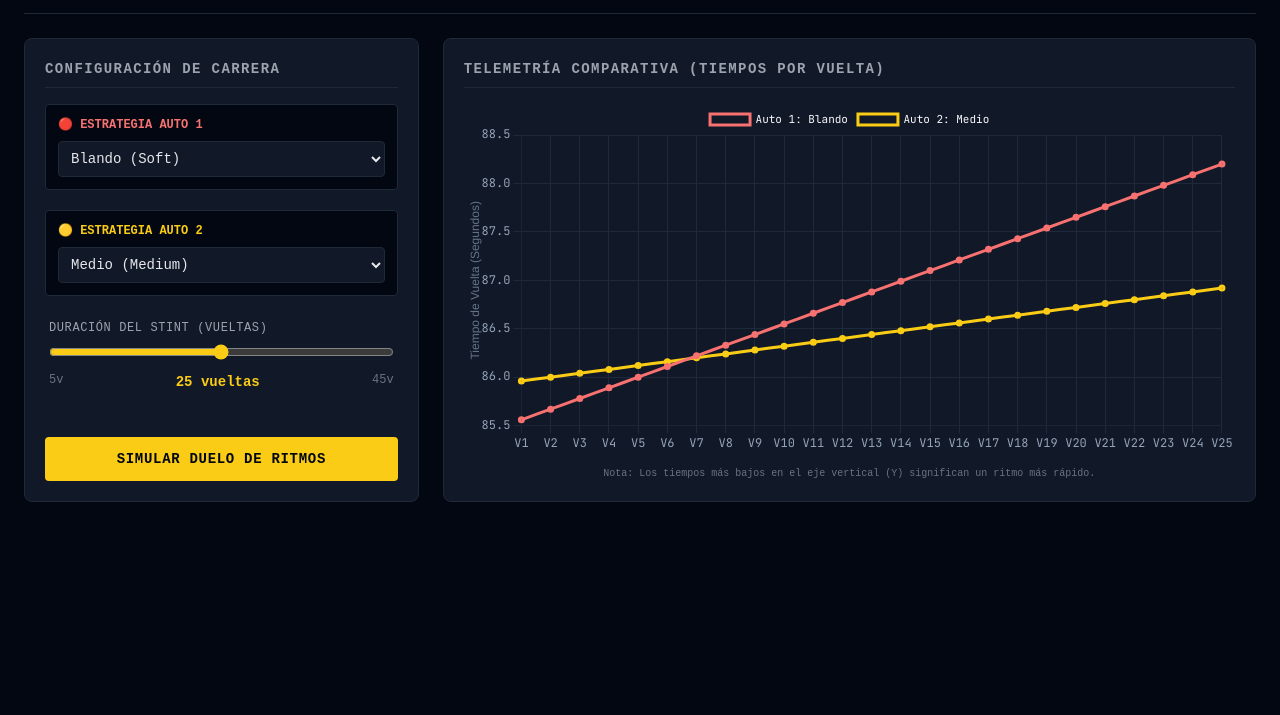
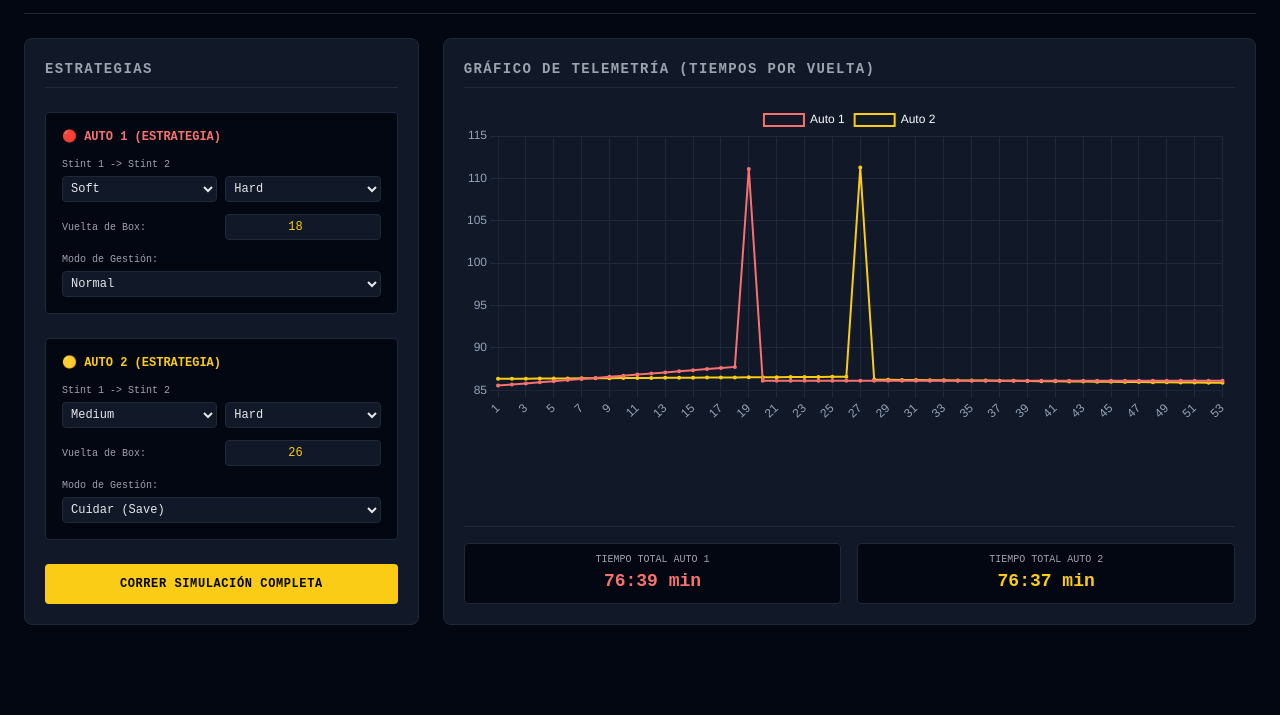
Before and after one commit to kmunozr1996/simulador-carreras, a plain HTML site: page index.html in a window 1280 px wide. Shown: the part 85-800 px from the top of the page. Drawn offline with nearby package versions, Linux system fonts and the light colour scheme.

Commit message:
Add files via upload

```diff
--- a/index.html
+++ b/index.html
@@ -3,7 +3,7 @@
 <head>
     <meta charset="UTF-8">
     <meta name="viewport" content="width=device-width, initial-scale=1.0">
-    <title>Pit Wall - Simulador de Estrategia</title>
+    <title>Pit Wall - Simulador de Estrategia Pro</title>
     <script src="https://cdn.tailwindcss.com"></script>
     <script src="https://cdn.jsdelivr.net/npm/chart.js"></script>
     <style>
@@ -15,61 +15,87 @@
 
     <header class="border-b border-gray-800 pb-4 mb-6 flex justify-between items-center">
         <div>
-            <h1 class="text-2xl font-bold tracking-wider text-yellow-400">🏎️ PIT WALL // STRATEGY ENGINE</h1>
-            <p class="text-xs text-gray-400">Modo: Comparación de Compuestos en Tiempo Real (Monza - 53 Vueltas)</p>
+            <h1 class="text-2xl font-bold tracking-wider text-yellow-400">🏎️ PIT WALL // ADVANCED STRATEGY ENGINE</h1>
+            <p class="text-xs text-gray-400">Simulación Total de Carrera (Monza - 53 Vueltas)</p>
         </div>
         <div class="bg-gray-900 px-4 py-2 rounded border border-gray-800 text-right">
-            <span class="text-xs block text-gray-500">ESTADO DEL SISTEMA</span>
-            <span class="text-emerald-400 font-bold text-xs">LIVE / MULTI-CAR_ONLINE</span>
+            <span class="text-xs block text-gray-500">CONTROL DE CLIMA GLOBAL</span>
+            <select id="weatherSelect" class="bg-transparent text-xs text-cyan-400 font-bold focus:outline-none cursor-pointer">
+                <option value="DRY" class="bg-gray-900 text-gray-100">☀️ Seco (Toda la carrera)</option>
+                <option value="RAIN_V20" class="bg-gray-900 text-gray-100">🌧️ Lluvia Ligera en Vuelta 20</option>
+                <option value="HEAVY_RAIN" class="bg-gray-900 text-gray-100">⛈️ Tormenta desde el Inicio</option>
+            </select>
         </div>
     </header>
 
     <div class="grid grid-cols-1 lg:grid-cols-3 gap-6">
 
         <div class="bg-gray-900 p-5 rounded-lg border border-gray-800 flex flex-col justify-between">
-            <div>
-                <h2 class="text-sm font-bold text-gray-400 uppercase tracking-widest mb-4 border-b border-gray-800 pb-2">Configuración de Carrera</h2>
+            <div class="space-y-6">
+                <h2 class="text-sm font-bold text-gray-400 uppercase tracking-widest border-b border-gray-800 pb-2">Estrategias</h2>
 
-                <div class="mb-5 bg-gray-950 p-3 rounded border border-gray-800">
-                    <label class="block text-xs font-bold text-red-400 uppercase mb-2">🔴 Estrategia Auto 1</label>
-                    <select id="tyreSelect1" class="w-full bg-gray-900 border border-gray-800 rounded p-2 text-sm text-gray-200 focus:outline-none focus:border-red-400">
-                        <option value="SOFT" selected>Blando (Soft)</option>
-                        <option value="MEDIUM">Medio (Medium)</option>
-                        <option value="HARD">Duro (Hard)</option>
-                    </select>
+                <div class="bg-gray-950 p-4 rounded border border-gray-800 space-y-3">
+                    <label class="block text-xs font-bold text-red-400 uppercase">🔴 AUTO 1 (Estrategia)</label>
+                    <div>
+                        <label class="text-[10px] text-gray-400 block">Stint 1 -> Stint 2</label>
+                        <div class="flex gap-2 mt-1">
+                            <select id="a1_tyre1" class="w-1/2 bg-gray-900 border border-gray-800 rounded p-1 text-xs text-gray-200"><option value="SOFT" selected>Soft</option><option value="MEDIUM">Medium</option><option value="HARD">Hard</option></select>
+                            <select id="a1_tyre2" class="w-1/2 bg-gray-900 border border-gray-800 rounded p-1 text-xs text-gray-200"><option value="SOFT">Soft</option><option value="MEDIUM">Medium</option><option value="HARD" selected>Hard</option><option value="INT">Inter</option><option value="WET">Wet</option></select>
+                        </div>
+                    </div>
+                    <div class="flex gap-2 items-center">
+                        <span class="text-[10px] text-gray-400 w-1/2">Vuelta de Box:</span>
+                        <input type="number" id="a1_pit" value="18" min="1" max="52" class="w-1/2 bg-gray-900 border border-gray-800 rounded p-1 text-xs text-center text-yellow-400">
+                    </div>
+                    <div>
+                        <label class="text-[10px] text-gray-400 block">Modo de Gestión:</label>
+                        <select id="a1_pace" class="w-full bg-gray-900 border border-gray-800 rounded p-1 text-xs text-gray-200 mt-1"><option value="PUSH">Apretar (Push)</option><option value="NORMAL" selected>Normal</option><option value="SAVE">Cuidar (Save)</option></select>
+                    </div>
                 </div>
 
-                <div class="mb-6 bg-gray-950 p-3 rounded border border-gray-800">
-                    <label class="block text-xs font-bold text-yellow-400 uppercase mb-2">🟡 Estrategia Auto 2</label>
-                    <select id="tyreSelect2" class="w-full bg-gray-900 border border-gray-800 rounded p-2 text-sm text-gray-200 focus:outline-none focus:border-yellow-400">
-                        <option value="SOFT">Blando (Soft)</option>
-                        <option value="MEDIUM" selected>Medio (Medium)</option>
-                        <option value="HARD">Duro (Hard)</option>
-                    </select>
-                </div>
-
-                <div class="mb-6 px-1">
-                    <label class="block text-xs text-gray-400 mb-2 uppercase tracking-wider">Duración del Stint (Vueltas)</label>
-                    <input type="range" id="lapsRange" min="5" max="45" value="25" class="w-full accent-yellow-400">
-                    <div class="flex justify-between text-xs text-gray-500 mt-1">
-                        <span>5v</span>
-                        <span id="lapsValue" class="text-yellow-400 font-bold text-sm">25 vueltas</span>
-                        <span>45v</span>
+                <div class="bg-gray-950 p-4 rounded border border-gray-800 space-y-3">
+                    <label class="block text-xs font-bold text-yellow-400 uppercase">🟡 AUTO 2 (Estrategia)</label>
+                    <div>
+                        <label class="text-[10px] text-gray-400 block">Stint 1 -> Stint 2</label>
+                        <div class="flex gap-2 mt-1">
+                            <select id="a2_tyre1" class="w-1/2 bg-gray-900 border border-gray-800 rounded p-1 text-xs text-gray-200"><option value="SOFT">Soft</option><option value="MEDIUM" selected>Medium</option><option value="HARD">Hard</option></select>
+                            <select id="a2_tyre2" class="w-1/2 bg-gray-900 border border-gray-800 rounded p-1 text-xs text-gray-200"><option value="SOFT">Soft</option><option value="MEDIUM">Medium</option><option value="HARD" selected>Hard</option><option value="INT">Inter</option><option value="WET">Wet</option></select>
+                        </div>
+                    </div>
+                    <div class="flex gap-2 items-center">
+                        <span class="text-[10px] text-gray-400 w-1/2">Vuelta de Box:</span>
+                        <input type="number" id="a2_pit" value="26" min="1" max="52" class="w-1/2 bg-gray-900 border border-gray-800 rounded p-1 text-xs text-center text-yellow-400">
+                    </div>
+                    <div>
+                        <label class="text-[10px] text-gray-400 block">Modo de Gestión:</label>
+                        <select id="a2_pace" class="w-full bg-gray-900 border border-gray-800 rounded p-1 text-xs text-gray-200 mt-1"><option value="PUSH">Apretar (Push)</option><option value="NORMAL">Normal</option><option value="SAVE" selected>Cuidar (Save)</option></select>
                     </div>
                 </div>
             </div>
 
-            <button id="runBtn" class="w-full bg-yellow-400 text-gray-950 font-bold py-3 rounded hover:bg-yellow-300 transition-colors uppercase tracking-wider text-sm mt-4">
-                Simular Duelo de Ritmos
+            <button id="runBtn" class="w-full bg-yellow-400 text-gray-950 font-bold py-3 rounded hover:bg-yellow-300 transition-colors uppercase tracking-wider text-xs mt-6">
+                Correr Simulación Completa
             </button>
         </div>
 
-        <div class="lg:col-span-2 bg-gray-900 p-5 rounded-lg border border-gray-800">
-            <h2 class="text-sm font-bold text-gray-400 uppercase tracking-widest mb-4 border-b border-gray-800 pb-2">Telemetría Comparativa (Tiempos por Vuelta)</h2>
-            <div class="h-[350px] w-full relative">
-                <canvas id="strategyChart"></canvas>
+        <div class="lg:col-span-2 bg-gray-900 p-5 rounded-lg border border-gray-800 flex flex-col justify-between">
+            <div>
+                <h2 class="text-sm font-bold text-gray-400 uppercase tracking-widest border-b border-gray-800 pb-2 mb-4">Gráfico de Telemetría (Tiempos por Vuelta)</h2>
+                <div class="h-[320px] w-full relative">
+                    <canvas id="strategyChart"></canvas>
+                </div>
             </div>
-            <p class="text-[10px] text-gray-500 mt-3 text-center">Nota: Los tiempos más bajos en el eje vertical (Y) significan un ritmo más rápido.</p>
+
+            <div class="grid grid-cols-2 gap-4 mt-4 pt-4 border-t border-gray-800 text-center">
+                <div class="bg-gray-950 p-2 rounded border border-gray-800">
+                    <span class="text-[10px] text-gray-400 block">TIEMPO TOTAL AUTO 1</span>
+                    <span id="timeA1" class="text-lg font-bold text-red-400">--:--</span>
+                </div>
+                <div class="bg-gray-950 p-2 rounded border border-gray-800">
+                    <span class="text-[10px] text-gray-400 block">TIEMPO TOTAL AUTO 2</span>
+                    <span id="timeA2" class="text-lg font-bold text-yellow-400">--:--</span>
+                </div>
+            </div>
         </div>
 
     </div>
--- a/script.js
+++ b/script.js
@@ -1,58 +1,126 @@
-// Configuración base de la simulación
-const CIRCUITO = { vueltasTotales: 53, tiempoBaseS: 84.0 };
+const VUELTAS_CARRERA = 53;
+const TIEMPO_BASE = 84.0; // 1:24.0
+const PIT_STOP_PENALTY = 25.0; // Tiempo perdido en pits (Monza)
 
+// Biblioteca de compuestos avanzada
 const COMPUESTOS = {
-    SOFT: { nombre: 'Blando', degradacion: 0.14, tiempoInicial: 0.0, color: '#f87171' },     // Se degrada rápido
-    MEDIUM: { nombre: 'Medio', degradacion: 0.07, tiempoInicial: 0.4, color: '#facc15' },   // Degradación media
-    HARD: { nombre: 'Duro', degradacion: 0.02, tiempoInicial: 1.1, color: '#38bdf8' }       // Muy consistente
+    SOFT:   { nombre: 'Soft', degradacion: 0.16, tiempoInicial: 0.0, rendimientoLluvia: 4.5 },
+    MEDIUM: { nombre: 'Medium', degradacion: 0.08, tiempoInicial: 0.4, rendimientoLluvia: 4.5 },
+    HARD:   { nombre: 'Hard', degradacion: 0.03, tiempoInicial: 1.1, rendimientoLluvia: 5.5 },
+    INT:    { nombre: 'Inter', degradacion: 0.40, tiempoInicial: 3.5, rendimientoLluvia: 0.0 }, // Malo en seco
+    WET:    { nombre: 'Wet', degradacion: 0.60, tiempoInicial: 5.5, rendimientoLluvia: -1.5 } // Ideal con mucha agua
 };
 
-const EFECTO_COMBUSTIBLE = 0.03; // El auto se vuelve 0.03s más rápido por vuelta al vaciarse
 let chartInstance = null;
 
-// Captura de elementos del DOM
-const tyreSelect1 = document.getElementById('tyreSelect1');
-const tyreSelect2 = document.getElementById('tyreSelect2');
-const lapsRange = document.getElementById('lapsRange');
-const lapsValue = document.getElementById('lapsValue');
-const runBtn = document.getElementById('runBtn');
+// Función para simular una carrera completa de un auto
+function simularCarreraCompleta(config) {
+    let tiemposVuelta = [];
+    let tiempoTotalAcumulado = 0;
+    let edadGoma = 0;
+    let compuestoActual = config.tyre1;
 
-// Sincronizar el texto del slider
-lapsRange.addEventListener('input', (e) => {
-    lapsValue.textContent = `${e.target.value} vueltas`;
-});
+    for (let v = 1; v <= VUELTAS_CARRERA; v++) {
+        // 1. Control de Parada en Box
+        let penalizacionBox = 0;
+        if (v === config.lapPit + 1) {
+            compuestoActual = config.tyre2;
+            edadGoma = 0;
+            penalizacionBox = PIT_STOP_PENALTY;
+        }
 
-// Función que calcula los tiempos vuelta a vuelta para un compuesto determinado
-function calcularTiemposStint(compuesto, vueltasTotalesAжной) {
-    let tiempos = [];
-    for (let v = 1; v <= vueltasTotalesAжной; v++) {
-        // Penalización por degradación acumulada de la goma
-        let penalizacionGoma = COMPUESTOS[compuesto].degradacion * (v - 1);
+        // 2. Determinar Clima de la vuelta actual
+        let climaVuelta = 'DRY';
+        if (config.weather === 'HEAVY_RAIN') climaVuelta = 'HEAVY';
+        else if (config.weather === 'RAIN_V20' && v >= 20) climaVuelta = 'LIGHT';
 
-        // Ventaja por combustible consumido (a menos vueltas restantes, auto más liviano)
-        let vueltasRestantes = CIRCUITO.vueltasTotales - v;
-        let ventajaCombustible = vueltasRestantes * EFECTO_COMBUSTIBLE;
+        // 3. Multiplicadores por Estilo de Conducción
+        let modificadorRitmo = 0; // Segundos ganados/perdidos
+        let modificadorDegradacion = 1.0;
 
-        // Tiempo final de la vuelta
-        let tiempoVuelta = CIRCUITO.tiempoBaseS + COMPUESTOS[compuesto].tiempoInicial + penalizacionGoma + ventajaCombustible;
-        tiempos.push(parseFloat(tiempoVuelta.toFixed(2)));
+        if (config.pace === 'PUSH') {
+            modificadorRitmo = -0.5; // Va más rápido
+            modificadorDegradacion = 1.8; // Destruye gomas
+        } else if (config.pace === 'SAVE') {
+            modificadorRitmo = 0.4; // Va más lento
+            modificadorDegradacion = 0.5; // Protege gomas
+        }
+
+        // 4. Lógica de Degradación de neumáticos
+        let degradacionBase = COMPUESTOS[compuestoActual].degradacion * edadGoma * modificadorDegradacion;
+
+        // Si usas gomas de lluvia en seco, se destruyen al triple
+        if (climaVuelta === 'DRY' && (compuestoActual === 'INT' || compuestoActual === 'WET')) {
+            degradacionBase *= 3.5;
+        }
+
+        // 5. Ventaja de Combustible
+        let ventajaCombustible = (VUELTAS_CARRERA - v) * 0.03;
+
+        // 6. Impacto del Clima en el Neumático elegido
+        let penalizacionClima = 0;
+        if (climaVuelta === 'LIGHT') {
+            // Lluvia ligera: Inter es el mejor. Gomas de seco patinan (+4.5s)
+            penalizacionClima = (compuestoActual === 'INT') ? 1.0 : COMPUESTOS[compuestoActual].rendimientoLluvia;
+        } else if (climaVuelta === 'HEAVY') {
+            // Lluvia fuerte: Wet es el mejor. Todo lo demás patina agresivo
+            if (compuestoActual === 'WET') penalizacionClima = 2.0;
+            else if (compuestoActual === 'INT') penalizacionClima = 5.0;
+            else penalizacionClima = 12.0; // Neumáticos lisos en tormenta
+        } else {
+            // Clima Seco: Inter y Wet pierden rendimiento natural
+            if (compuestoActual === 'INT' || compuestoActual === 'WET') penalizacionClima = COMPUESTOS[compuestoActual].rendimientoLluvia;
+        }
+
+        // Cálculo definitivo de la vuelta
+        let tiempoVuelta = TIEMPO_BASE + COMPUESTOS[compuestoActual].tiempoInicial + degradacionBase + ventajaCombustible + penalizacionClima + modificadorRitmo + penalizacionBox;
+
+        tiemposVuelta.push(parseFloat(tiempoVuelta.toFixed(2)));
+        tiempoTotalAcumulado += tiempoVuelta;
+        edadGoma++;
     }
-    return tiempos;
+
+    return { tiemposVuelta, tiempoTotalAcumulado };
 }
 
-// Renderizar el gráfico con ambos sets de datos
-function actualizarSimulacion() {
-    const vueltas = parseInt(lapsRange.value);
+// Convertir segundos a formato MM:SS
+function formatTiempo(segundos) {
+    let min = Math.floor(segundos / 60);
+    let seg = Math.floor(segundos % 60);
+    return `${min}:${seg < 10 ? '0' : ''}${seg} min`;
+}
 
-    // Calcular datos de ambos autos
-    const datosAuto1 = calcularTiemposStint(tyreSelect1.value, vueltas);
-    const datosAuto2 = calcularTiemposStint(tyreSelect2.value, vueltas);
+// Ejecución general
+function procesarSimulacion() {
+    const weather = document.getElementById('weatherSelect').value;
 
-    // Generar etiquetas de vueltas (V1, V2, V3...)
-    let labels = Array.from({length: vueltas}, (_, i) => `V${i + 1}`);
+    const configA1 = {
+        tyre1: document.getElementById('a1_tyre1').value,
+        tyre2: document.getElementById('a1_tyre2').value,
+        lapPit: parseInt(document.getElementById('a1_pit').value),
+        pace: document.getElementById('a1_pace').value,
+        weather: weather
+    };
 
-    // Si ya existe un gráfico, lo destruimos para renderizar el nuevo limpiamente
-    if (chartInstance) { chartInstance.destroy(); }
+    const configA2 = {
+        tyre1: document.getElementById('a2_tyre1').value,
+        tyre2: document.getElementById('a2_tyre2').value,
+        lapPit: parseInt(document.getElementById('a2_pit').value),
+        pace: document.getElementById('a2_pace').value,
+        weather: weather
+    };
+
+    const resA1 = simularCarreraCompleta(configA1);
+    const resA2 = simularCarreraCompleta(configA2);
+
+    // Actualizar textos de tiempos totales
+    document.getElementById('timeA1').textContent = formatTiempo(resA1.tiempoTotalAcumulado);
+    document.getElementById('timeA2').textContent = formatTiempo(resA2.tiempoTotalAcumulado);
+
+    // Eje X: 53 Vueltas
+    let labels = Array.from({length: VUELTAS_CARRERA}, (_, i) => `${i + 1}`);
+
+    if (chartInstance) chartInstance.destroy();
 
     const ctx = document.getElementById('strategyChart').getContext('2d');
     chartInstance = new Chart(ctx, {
@@ -61,22 +129,20 @@ function actualizarSimulacion() {
             labels: labels,
             datasets: [
                 {
-                    label: `Auto 1: ${COMPUESTOS[tyreSelect1.value].nombre}`,
-                    data: datosAuto1,
-                    borderColor: COMPUESTOS[tyreSelect1.value].color,
+                    label: 'Auto 1',
+                    data: resA1.tiemposVuelta,
+                    borderColor: '#f87171',
                     backgroundColor: 'transparent',
-                    borderWidth: 3,
-                    pointRadius: 2,
-                    tension: 0.1
+                    borderWidth: 2,
+                    pointRadius: 1
                 },
                 {
-                    label: `Auto 2: ${COMPUESTOS[tyreSelect2.value].nombre}`,
-                    data: datosAuto2,
-                    borderColor: COMPUESTOS[tyreSelect2.value].color,
+                    label: 'Auto 2',
+                    data: resA2.tiemposVuelta,
+                    borderColor: '#facc15',
                     backgroundColor: 'transparent',
-                    borderWidth: 3,
-                    pointRadius: 2,
-                    tension: 0.1
+                    borderWidth: 2,
+                    pointRadius: 1
                 }
             ]
         },
@@ -84,25 +150,13 @@ function actualizarSimulacion() {
             responsive: true,
             maintainAspectRatio: false,
             scales: {
-                y: {
-                    grid: { color: '#1e293b' },
-                    ticks: { color: '#94a3b8', font: { family: 'JetBrains Mono' } },
-                    title: { display: true, text: 'Tiempo de Vuelta (Segundos)', color: '#64748b' }
-                },
-                x: {
-                    grid: { color: '#1e293b' },
-                    ticks: { color: '#94a3b8', font: { family: 'JetBrains Mono' } }
-                }
+                y: { grid: { color: '#1e293b' }, ticks: { color: '#94a3b8' } },
+                x: { grid: { color: '#1e293b' }, ticks: { color: '#94a3b8' } }
             },
-            plugins: {
-                legend: {
-                    labels: { color: '#f8fafc', font: { family: 'JetBrains Mono', size: 11 } }
-                }
-            }
+            plugins: { legend: { labels: { color: '#f8fafc' } } }
         }
     });
 }
 
-// Listeners
-runBtn.addEventListener('click', actualizarSimulacion);
-window.onload = actualizarSimulacion;
+document.getElementById('runBtn').addEventListener('click', procesarSimulacion);
+window.onload = procesarSimulacion;
```
